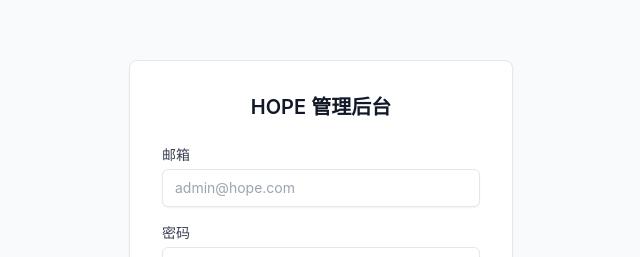
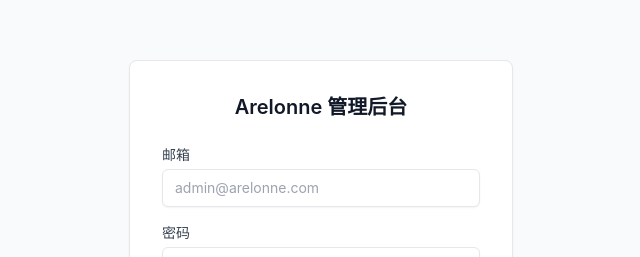
Before and after one commit to lijunyang369/arelonne-web-admin, a Next.js app: page /login in a window 1280 px wide. Shown: the part 183-440 px from the top of the page, without its empty margins (319-959 px from the left). Built offline with nearby package versions, Linux system fonts and the light colour scheme.

Commit message:
docs: 品牌名更新为 Arelonne
- 管理后台标题、侧边栏、登录页 HOPE → Arelonne
- 系统设置站点名和邮箱更新为 arelonne.com
- README 更新

Co-Authored-By: Claude <noreply@anthropic.com>

```diff
--- a/src/app/layout.tsx
+++ b/src/app/layout.tsx
@@ -3,7 +3,7 @@ import './globals.css';
 import { Sidebar } from '@/components/Sidebar';
 
 export const metadata: Metadata = {
-  title: 'HOPE 管理后台',
+  title: 'Arelonne 管理后台',
 };
 
 export default function RootLayout({ children }: { children: React.ReactNode }) {
--- a/src/app/login/page.tsx
+++ b/src/app/login/page.tsx
@@ -62,7 +62,7 @@ export default function AdminLoginPage() {
   return (
     <div className="flex min-h-screen items-center justify-center bg-gray-50">
       <div className="w-full max-w-sm rounded-lg border bg-white p-8 shadow-sm">
-        <h1 className="mb-6 text-center text-xl font-semibold">HOPE 管理后台</h1>
+        <h1 className="mb-6 text-center text-xl font-semibold">Arelonne 管理后台</h1>
 
         <form onSubmit={handleSubmit} className="space-y-4">
           {error && <p className="rounded-md bg-red-50 p-3 text-sm text-red-600">{error}</p>}
@@ -71,7 +71,7 @@ export default function AdminLoginPage() {
             <label htmlFor="email" className="block text-sm font-medium text-gray-700">邮箱</label>
             <input id="email" type="email" required value={email} onChange={(e) => setEmail(e.target.value)}
               className="mt-1 block w-full rounded-md border px-3 py-2 text-sm shadow-sm focus:border-gray-900 focus:outline-none"
-              placeholder="admin@hope.com" />
+              placeholder="admin@arelonne.com" />
           </div>
 
           <div>
--- a/src/app/settings/page.tsx
+++ b/src/app/settings/page.tsx
@@ -4,9 +4,9 @@ export default function SettingsPage() {
       <h1 className="mb-6 text-xl font-bold text-gray-900 lg:text-2xl">系统设置</h1>
       <div className="space-y-6">
         <Section title="基本信息">
-          <Field label="站点名称" value="HOPE" />
-          <Field label="站点描述" value="Affordable Quality Womenswear" />
-          <Field label="管理员邮箱" value="admin@hope.com" />
+          <Field label="站点名称" value="Arelonne" />
+          <Field label="站点描述" value="Comfortable, Quality-Focused Womenswear" />
+          <Field label="管理员邮箱" value="admin@arelonne.com" />
         </Section>
         <Section title="配送设置">
           <Field label="免运费门槛" value="$50.00" />
--- a/src/components/Sidebar.tsx
+++ b/src/components/Sidebar.tsx
@@ -58,7 +58,7 @@ export function Sidebar({ children }: { children: React.ReactNode }) {
     <nav className="flex h-full flex-col bg-sidebar text-white">
       <div className="flex items-center justify-between px-5 py-5">
         <Link href="/" className="text-lg font-semibold tracking-tight" onClick={() => setOpen(false)}>
-          HOPE
+          Arelonne
         </Link>
         <button onClick={() => setOpen(false)} className="text-white/50 hover:text-white lg:hidden" aria-label="关闭菜单">
           ✕
@@ -98,7 +98,7 @@ export function Sidebar({ children }: { children: React.ReactNode }) {
             <span className="block h-0.5 w-5 bg-gray-700" />
             <span className="block h-0.5 w-5 bg-gray-700" />
           </button>
-          <span className="ml-3 font-semibold">HOPE 管理后台</span>
+          <span className="ml-3 font-semibold">Arelonne 管理后台</span>
         </div>
         <main className="flex-1 p-4 lg:p-8">{children}</main>
       </div>
```
Also changed, not shown: 1 other file (tests, documents, lock files or other folders).
